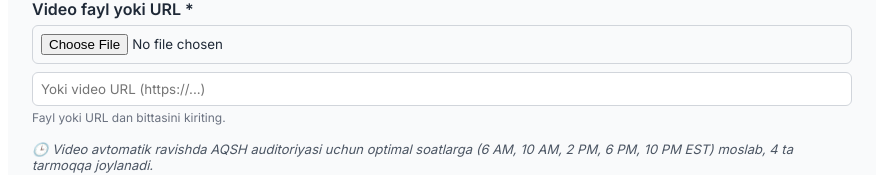
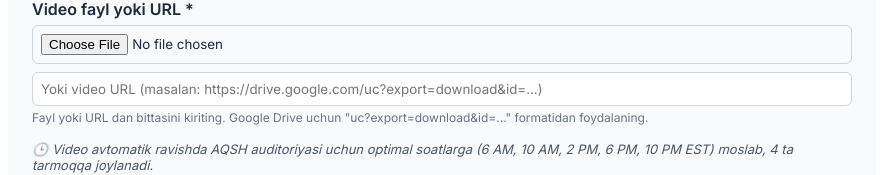
Before and after one commit to menturkmen222-debug/auto-shorts-frontend, a Next.js app: page / in a window 1280 px wide. Shown: the part 337-512 px from the top of the page, without its empty margins (198-1081 px from the left). Built offline with nearby package versions, Linux system fonts and the light colour scheme; no server answers.

Commit message:
Update page.tsx

```diff
--- a/app/page.tsx
+++ b/app/page.tsx
@@ -49,6 +49,20 @@ export default function DashboardPage() {
     setMessage(null);
 
     const formData = new FormData(e.currentTarget);
+    const videoFile = formData.get("video") as File;
+    const videoUrl = formData.get("videoUrl")?.toString().trim() || "";
+
+    // Validatsiya: fayl yoki URL dan kamida bittasi bo'lishi kerak
+    if (!videoFile?.name && !videoUrl) {
+      setMessage({ type: 'error', text: '❌ Video fayl yoki URL kiriting.' });
+      setIsSubmitting(false);
+      return;
+    }
+
+    // URL bo'sh joyni olib tashlash
+    if (videoUrl) {
+      formData.set("videoUrl", videoUrl);
+    }
 
     try {
       const response = await fetch('https://autotm.deno.dev/upload-video', {
@@ -63,7 +77,9 @@ export default function DashboardPage() {
           type: 'success',
           text: `✅ Video qabul qilindi! 4 ta tarmoqqa AQSH soatiga mos joylanadi.`,
         });
-        e.currentTarget.reset();
+        // ✅ Xavfsiz forma tozalash
+        (e.target as HTMLFormElement).reset();
+        // Statistika yangilanishi
         const res = await fetch('/api/stats');
         if (res.ok) setStats(await res.json());
       } else {
@@ -154,7 +170,7 @@ export default function DashboardPage() {
             <input
               type="url"
               name="videoUrl"
-              placeholder="Yoki video URL (https://...)"
+              placeholder="Yoki video URL (masalan: https://drive.google.com/uc?export=download&id=...)"
               style={{
                 width: '100%',
                 padding: '8px',
@@ -163,7 +179,7 @@ export default function DashboardPage() {
               }}
             />
             <p style={{ fontSize: '12px', color: '#6b7280', marginTop: '4px' }}>
-              Fayl yoki URL dan bittasini kiriting.
+              Fayl yoki URL dan bittasini kiriting. Google Drive uchun "uc?export=download&id=..." formatidan foydalaning.
             </p>
           </div>
 
@@ -215,4 +231,4 @@ export default function DashboardPage() {
       </div>
     </div>
   );
-}
+                  }
```
